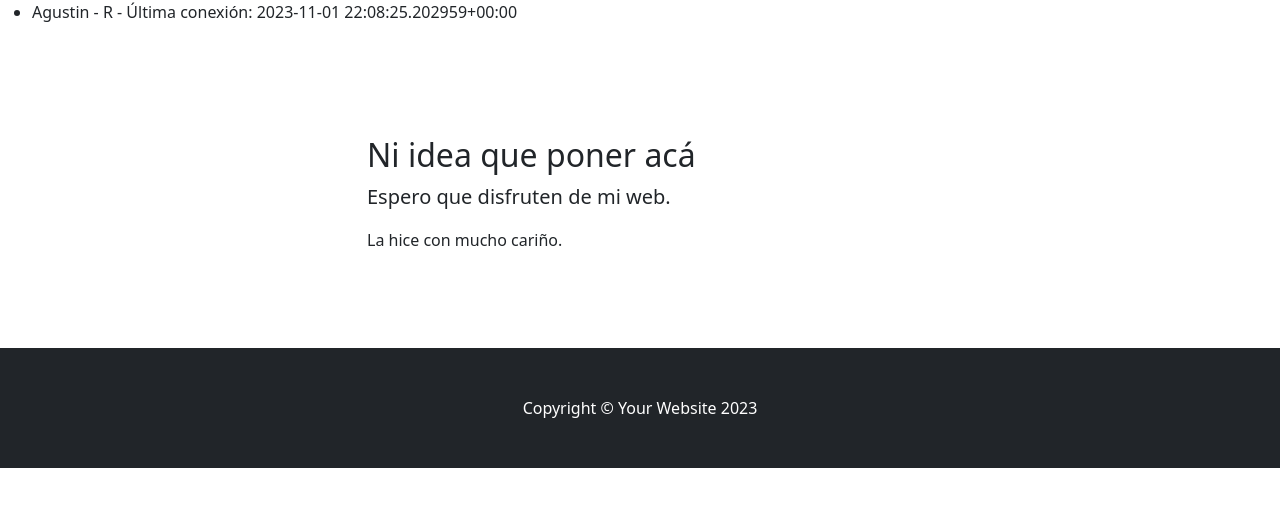
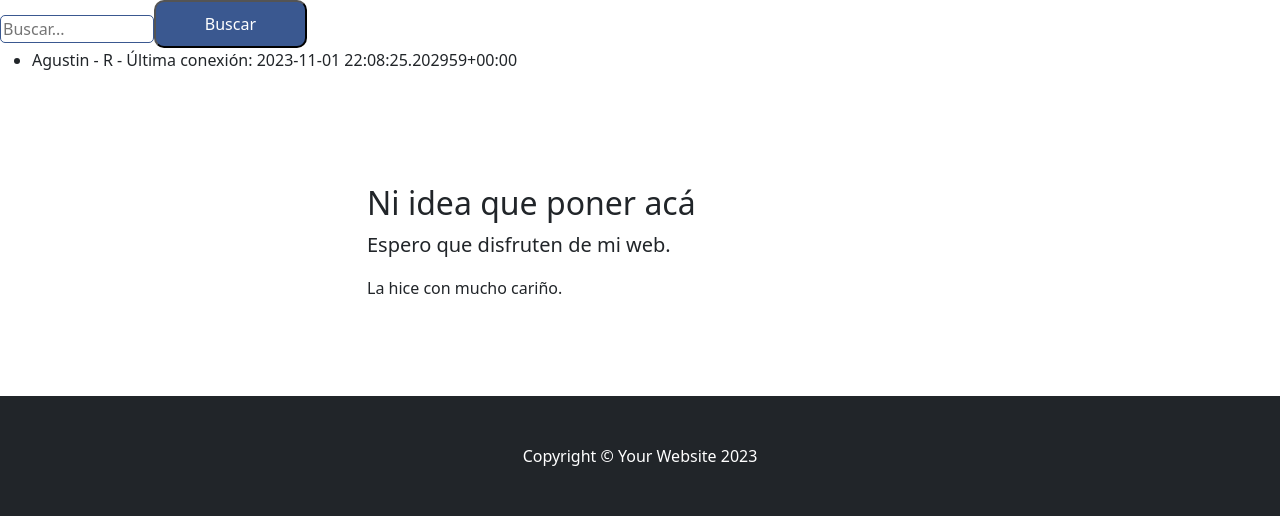
Before and after one commit to agusRabu/tercera-entrega, a Django app: page /usuarios/ in a window 1280 px wide. Shown: the part 314-830 px from the top of the page. Before the commit the page ends 782 px from the top, so only its background shows below. Run offline with Django 4.2, Linux system fonts and the light colour scheme; data comes from the database, SQL or seed files in the repository; some libraries are stand-ins or nearby versions.

Commit message:
Agrega busqueda

```diff
--- a/inicio/static/css/estilos.css
+++ b/inicio/static/css/estilos.css
@@ -16,6 +16,23 @@
     padding: 10px;
     width: 100%;
 }
-.botonFormulario:hover{
+.botonBuscar{
+    border-radius: 10px;
+    font-size: 16px;
+    background-color: #3a5890;
+    color: white;
+    padding: 10px;
+    width: 40%;
+}
+.elementoFormularioBuscar{
+    margin-top: 15px;
+    width: 40%;
+    border-radius: 5px;
+    float: left;
+    border: 1px;
+    border-style: solid;
+    border-color: #3a5890;
+}
+.botonFormulario:hover, .botonBuscar:hover{
     background-color: #4872bd;
 }
--- a/usuarios/templates/usuarios/usuarios.html
+++ b/usuarios/templates/usuarios/usuarios.html
@@ -9,6 +9,13 @@ Usuarios
 {% endblock h1_header %}
 
 {% block main %}
+    <div style="width:30%;">
+        <form action="">
+            <input type="text" name="buscar" class="elementoFormularioBuscar" placeholder="Buscar...">
+            <input type="submit" value="Buscar" class="botonBuscar">
+        </form>
+    </div>
+
     <ul>
         {% for usuario in listado_de_usuarios %}
             <li>{{usuario}}</li>
--- a/usuarios/views.py
+++ b/usuarios/views.py
@@ -3,7 +3,13 @@ from django.shortcuts import render
 from usuarios.models import Usuario
 
 def usuarios (request):
-    listado_de_usuarios = Usuario.objects.all
+    buscador = request.GET.get('buscar')
+
+    if buscador:
+        listado_de_usuarios = Usuario.objects.filter(nombre_usuario__icontains = buscador.lower())
+    else:
+        listado_de_usuarios = Usuario.objects.all
+
     return render(request, 'usuarios/usuarios.html',{'listado_de_usuarios': listado_de_usuarios})
 
 def altaUusarios(request):
@@ -14,6 +20,6 @@ def altaUusarios(request):
         password = request.POST.get('password')
         ultima_vez = datetime.now()
 
-        usuario = Usuario(nombre_usuario = nombre_usuario, nombre = nombre, apellido = apellido, password = password, ultima_vez = ultima_vez)
+        usuario = Usuario(nombre_usuario = nombre_usuario.lower(), nombre = nombre, apellido = apellido, password = password, ultima_vez = ultima_vez)
         usuario.save()
     return render(request, 'usuarios/altaUsuarios.html', {})
```
Also changed, not shown: README.txt.
